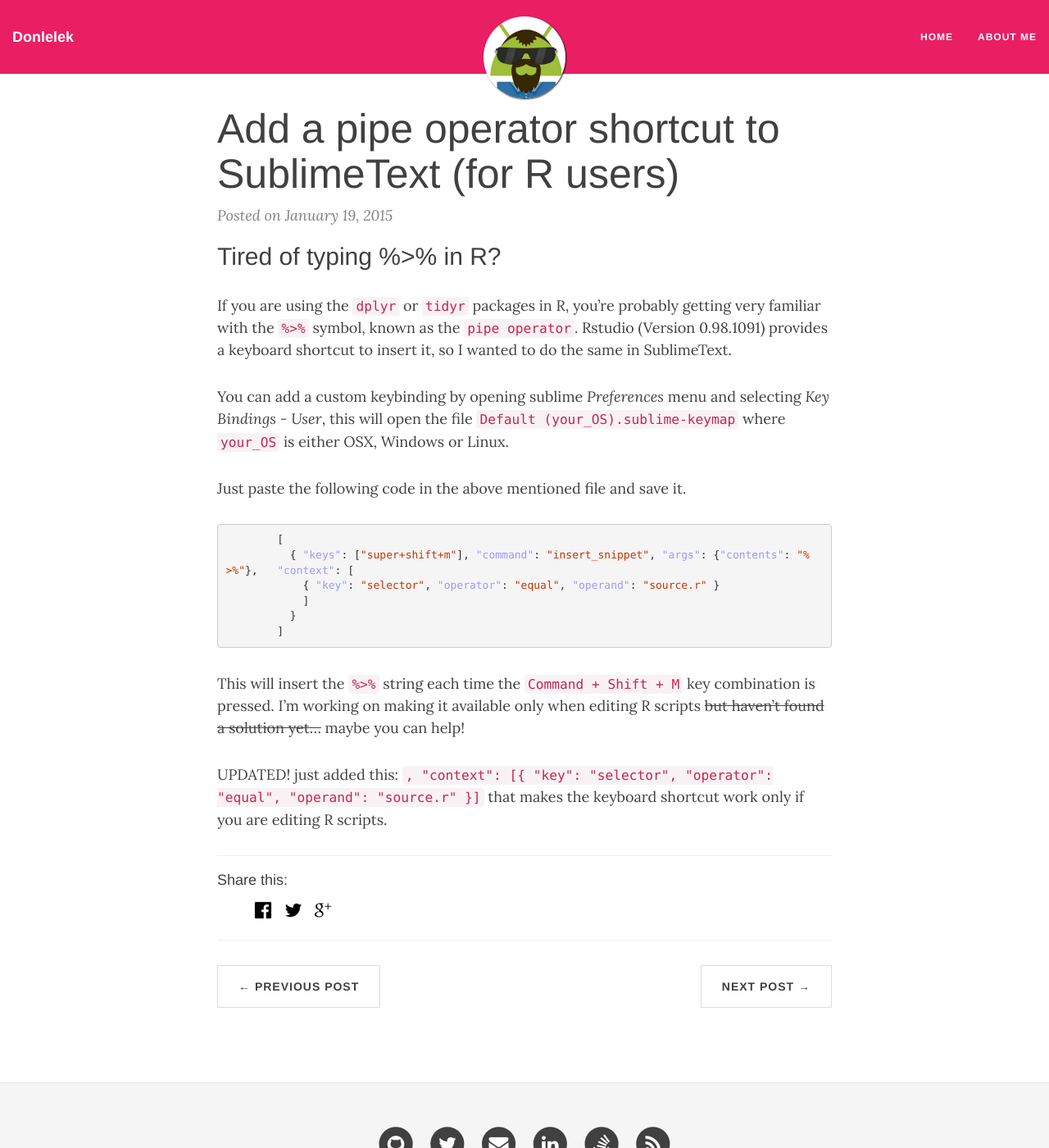
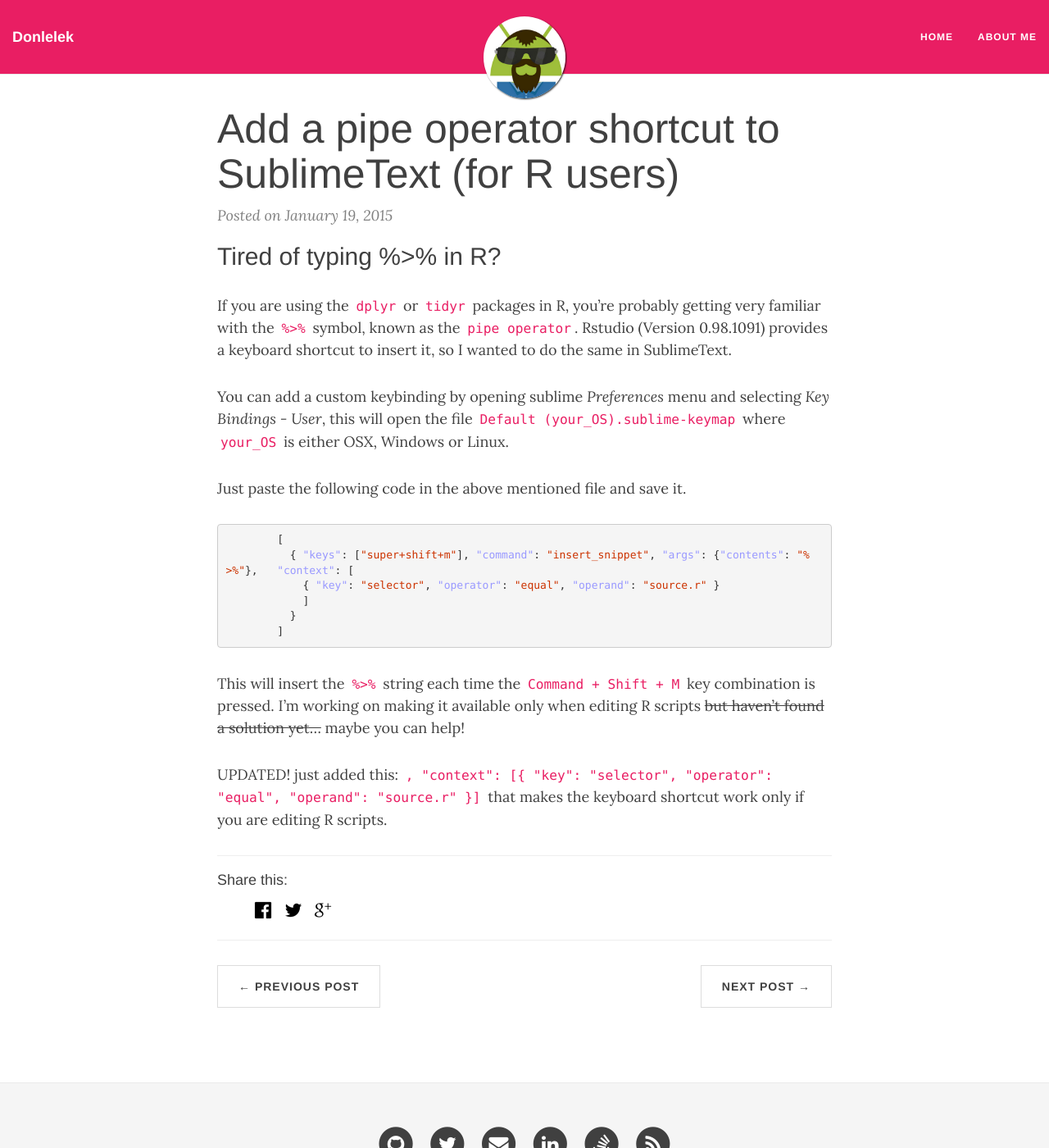
Before and after one commit to donlelek/donlelek.github.io, a Jekyll site: the page built from _posts/2015-01-19-add-pipe-operator-shortcut-st3.md, in a window 1280 px wide and 1400 px high. Shown: the whole window at 82% size. Built offline with Jekyll 4.4.1, drawn with Linux system fonts in a browser that asks for light colours; nearby versions of some CDN libraries; comment, search, counter and statistics services are not loaded.

Commit message:
changed main.css

```diff
--- a/css/main.css
+++ b/css/main.css
@@ -16,6 +16,13 @@
 p a {
   /* text-decoration: underline */
   color: #009688;
+}
+code {
+  padding: 2px 4px;
+  font-size: 90%;
+  color: #E91E63;
+  background-color: #ffffff;
+  border-radius: 4px;
 }
 h1,h2,h3,h4,h5,h6 {
   font-family: 'Pontano sans', 'Helvetica Neue', Helvetica, Arial, sans-serif;
```
